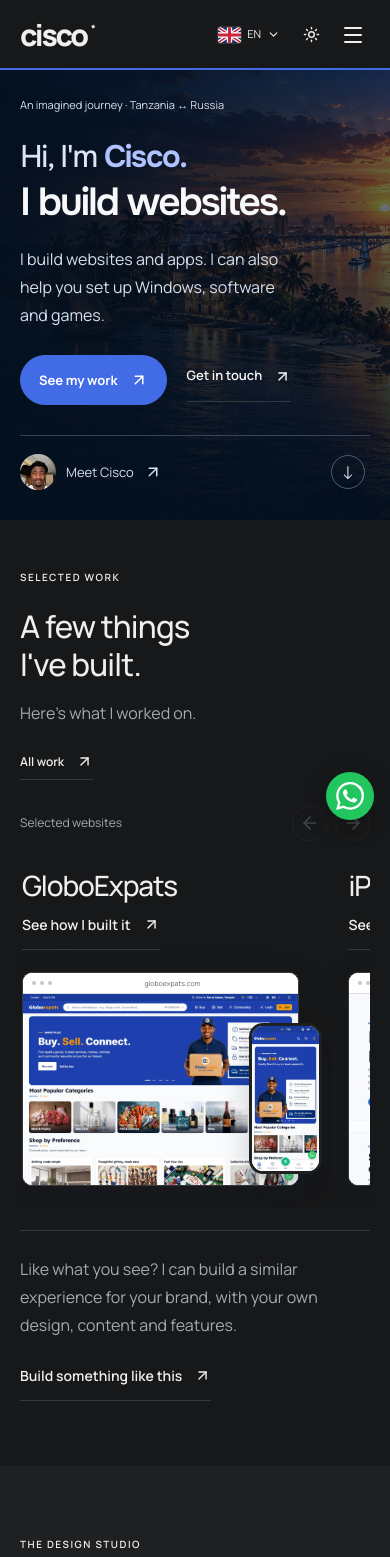
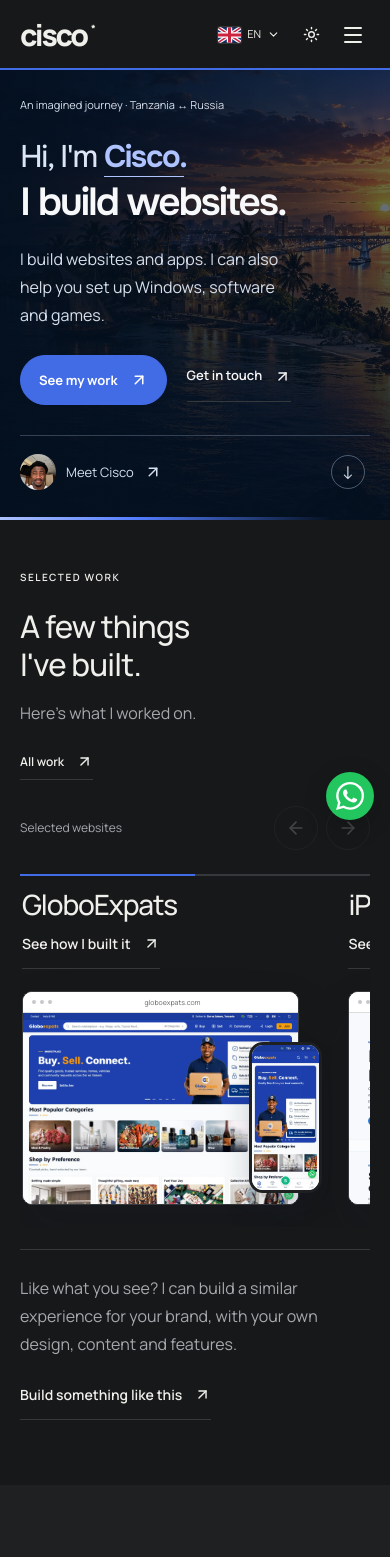
Before and after one commit to iamciscoo/portfolio, a Next.js app: page /en in a window 390 px wide. Shown: the top 1557 px of the page. Built offline with nearby package versions, Linux system fonts and the light colour scheme.

Commit message:
feat: polish scroll motion and responsive portfolio navigation

```diff
--- a/src/app/globals.css
+++ b/src/app/globals.css
@@ -4,3 +4,4 @@
 @import "./portfolio.css";
 @import "./responsive.css";
 @import "./styles/refinement.css";
+@import "./styles/motion-polish.css";
--- a/src/app/styles/galleries-services.css
+++ b/src/app/styles/galleries-services.css
@@ -88,7 +88,7 @@
 [data-theme="light"] .theme-button .sun-icon {
   display: none;
 }
-@media (max-width: 800px) {
+@media (max-width: 1100px) {
   .icon-button.mobile-menu {
     display: inline-flex;
   }
--- /dev/null
+++ b/src/app/styles/motion-polish.css
@@ -0,0 +1,209 @@
+/* Native scrolling stays in charge. All decoration is progressively enhanced. */
+.cinematic-hero::after {
+  content: "";
+  position: absolute;
+  inset: auto 0 0;
+  height: 3px;
+  background: linear-gradient(90deg, #aec3ff, #537dff 35%, transparent 85%);
+  pointer-events: none;
+}
+
+.hero-name {
+  position: relative;
+  display: inline-block;
+}
+
+.hero-name::after {
+  content: "";
+  position: absolute;
+  left: 0;
+  right: 0.08em;
+  bottom: -0.06em;
+  height: 0.035em;
+  background: currentColor;
+  transform-origin: left;
+}
+
+.exhibit-stage {
+  perspective: 1200px;
+}
+
+.exhibit-stage:focus-within .exhibit-desktop,
+.exhibit-stage:focus-within .exhibit-phone,
+.personal-hero-copy:focus-within {
+  transform: none !important;
+}
+
+.personal-hero-copy:focus-within .hero-actions {
+  animation: none;
+}
+
+.showcase-progress {
+  height: 2px;
+  margin-bottom: 24px;
+  overflow: hidden;
+  background: var(--line);
+}
+
+.showcase-progress > span {
+  display: block;
+  height: 100%;
+  background: var(--accent);
+  transform-origin: left;
+}
+
+.showcase-controls .icon-button {
+  width: 44px;
+  height: 44px;
+}
+
+.service-row {
+  position: relative;
+  isolation: isolate;
+  transition: color 220ms;
+}
+
+.service-row::before {
+  content: "";
+  position: absolute;
+  inset: 0;
+  z-index: -1;
+  background: var(--surface);
+  transform: scaleX(0);
+  transform-origin: left;
+  transition: transform 400ms cubic-bezier(0.22, 1, 0.36, 1);
+}
+
+.service-row h3,
+.service-row > svg {
+  transition: transform 400ms cubic-bezier(0.22, 1, 0.36, 1);
+}
+
+.service-row:hover {
+  padding-inline: 0;
+  color: var(--text);
+}
+
+.service-row:focus-visible::before {
+  transform: scaleX(1);
+}
+
+.mobile-panel {
+  overflow-y: auto;
+  overscroll-behavior-y: contain;
+}
+
+@media (prefers-reduced-motion: no-preference) {
+  .hero-introduction,
+  .hero-statement,
+  .personal-hero-copy > p,
+  .hero-actions {
+    animation: hero-rise 850ms cubic-bezier(0.22, 1, 0.36, 1) backwards;
+  }
+  .hero-statement {
+    animation-delay: 90ms;
+  }
+  .personal-hero-copy > p {
+    animation-delay: 170ms;
+  }
+  .hero-actions {
+    animation-delay: 240ms;
+  }
+  .hero-name::after {
+    animation: signature-line 900ms 300ms cubic-bezier(0.22, 1, 0.36, 1)
+      backwards;
+  }
+  .scroll-arrow {
+    animation: scroll-invitation 1600ms 800ms ease-in-out 2;
+  }
+  .mobile-panel[data-state="open"] {
+    animation: menu-enter 320ms cubic-bezier(0.22, 1, 0.36, 1);
+  }
+  .mobile-panel[data-state="closed"] {
+    animation: menu-exit 180ms ease-in;
+  }
+}
+
+@media (hover: hover) and (pointer: fine) {
+  .service-row:hover::before {
+    transform: scaleX(1);
+  }
+  .service-row:hover h3 {
+    transform: translateX(12px);
+  }
+  .service-row:hover > svg {
+    transform: translate(-8px, -3px) rotate(45deg);
+  }
+  .showcase-controls .icon-button:not(:disabled):hover {
+    background: var(--button);
+    color: var(--button-text);
+    transform: translateY(-2px);
+  }
+}
+
+@keyframes hero-rise {
+  from {
+    transform: translateY(22px);
+  }
+  to {
+    transform: none;
+  }
+}
+@keyframes signature-line {
+  from {
+    transform: scaleX(0);
+  }
+  to {
+    transform: scaleX(1);
+  }
+}
+@keyframes scroll-invitation {
+  0%,
+  100% {
+    translate: 0 0;
+  }
+  50% {
+    translate: 0 5px;
+  }
+}
+@keyframes menu-enter {
+  from {
+    transform: translateX(100%);
+  }
+  to {
+    transform: none;
+  }
+}
+@keyframes menu-exit {
+  to {
+    transform: translateX(100%);
+  }
+}
+
+@media (max-width: 700px) {
+  .showcase-progress {
+    margin-bottom: 8px;
+  }
+  .hero-introduction,
+  .hero-statement,
+  .personal-hero-copy > p,
+  .hero-actions {
+    animation-duration: 600ms;
+  }
+  @keyframes hero-rise {
+    from {
+      transform: translateY(10px);
+    }
+    to {
+      transform: none;
+    }
+  }
+}
+
+@media (prefers-reduced-motion: reduce) {
+  .service-row h3,
+  .service-row > svg,
+  .showcase-controls .icon-button:hover {
+    transform: none !important;
+  }
+}
--- a/src/components/common/horizontal-showcase.tsx
+++ b/src/components/common/horizontal-showcase.tsx
@@ -1,6 +1,14 @@
 "use client";
-import { useEffect, useId, useRef, useState, type ReactNode } from "react";
+import {
+  Children,
+  useEffect,
+  useId,
+  useRef,
+  useState,
+  type ReactNode,
+} from "react";
 import { ArrowLeft, ArrowRight } from "lucide-react";
+import { motion, useScroll, useTransform } from "motion/react";
 
 export function HorizontalShowcase({
   children,
@@ -17,6 +25,13 @@ export function HorizontalShowcase({
 }) {
   const ref = useRef<HTMLDivElement>(null);
   const id = useId();
+  const count = Children.count(children);
+  const { scrollXProgress } = useScroll({ container: ref });
+  const progress = useTransform(
+    scrollXProgress,
+    [0, 1],
+    [1 / Math.max(1, count), 1],
+  );
   const [edges, setEdges] = useState({ start: true, end: false });
   useEffect(() => {
     const rail = ref.current;
@@ -50,6 +65,7 @@ export function HorizontalShowcase({
     );
     const target =
       slides[Math.max(0, Math.min(slides.length - 1, current + direction))];
+    if (!target) return;
     rail.scrollTo({
       left: target.offsetLeft - rail.offsetLeft,
       behavior:
@@ -83,6 +99,9 @@ export function HorizontalShowcase({
           </button>
         </div>
       </div>
+      <div className="showcase-progress" aria-hidden="true">
+        <motion.span style={{ scaleX: progress }} />
+      </div>
       <div
         ref={ref}
         id={id}
--- a/src/components/portfolio/scroll-scenes.tsx
+++ b/src/components/portfolio/scroll-scenes.tsx
@@ -25,11 +25,11 @@ export function HeroScene({
     damping: 32,
     mass: 0.35,
   });
-  const photoY = useTransform(travel, [0, 1], [0, compact ? 24 : 72]);
+  const photoY = useTransform(travel, [0, 1], [0, compact ? 24 : 110]);
   const photoScale = useTransform(
     travel,
     [0, 1],
-    [1.03, compact ? 1.06 : 1.12],
+    [1.03, compact ? 1.06 : 1.16],
   );
   return (
     <section ref={ref} className="cinematic-hero" data-sc-act="hero">
@@ -73,15 +73,19 @@ export function ProjectScene({
   const desktopScale = useTransform(
     settled,
     [0, 1],
-    [compact ? 0.985 : 0.96, 1],
+    [compact ? 0.985 : 0.92, 1],
   );
-  const phoneY = useTransform(settled, [0, 1], [compact ? 12 : 28, 0]);
-  const phoneRotate = useTransform(settled, [0, 1], [compact ? 0.8 : 2, 0]);
+  const desktopRotate = useTransform(settled, [0, 1], [compact ? 0 : 5, 0]);
+  const phoneY = useTransform(settled, [0, 1], [compact ? 12 : 52, 0]);
+  const phoneRotate = useTransform(settled, [0, 1], [compact ? 0.8 : 4, 0]);
   return (
     <article className="project-exhibit" data-sc-act="project">
       <div className="exhibit-copy">{children}</div>
       <div ref={ref} className="exhibit-stage" data-sc-stage>
-        <motion.div className="exhibit-desktop" style={{ scale: desktopScale }}>
+        <motion.div
+          className="exhibit-desktop"
+          style={{ scale: desktopScale, rotateX: desktopRotate }}
+        >
           {desktop}
         </motion.div>
         <motion.div
```
Also changed, not shown: 1 other file (tests, documents, lock files or other folders).
